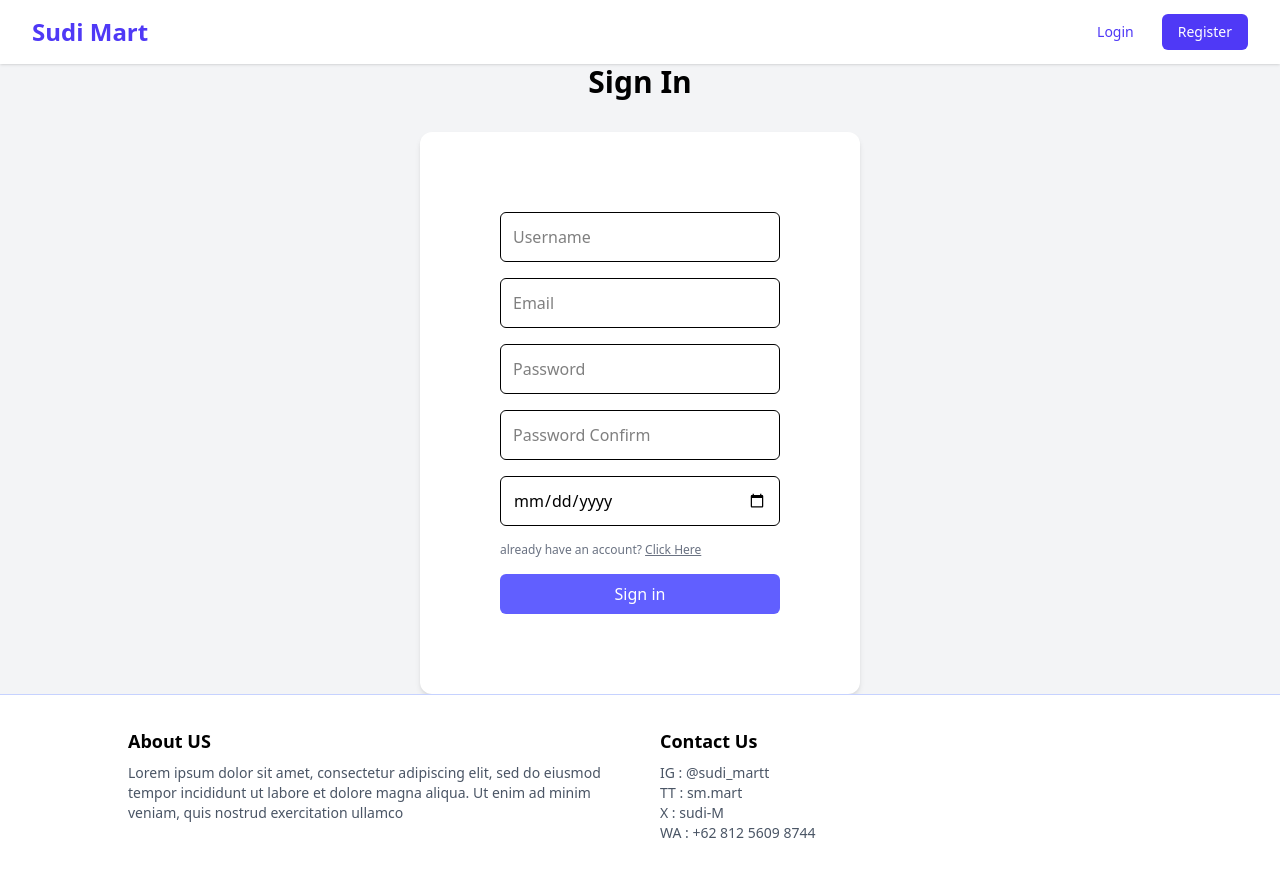
After one commit to Vido-Faresky1122/Simulasi-Eccomerce, a PHP site: page /app/views/account/register.php in a window 1280 px wide. The commit adds this page. Run offline with PHP 8.4, Linux system fonts and the light colour scheme.

Commit message:
feat: implement-register-page

```diff
--- a/app/controllers/PageController.php
+++ b/app/controllers/PageController.php
@@ -14,9 +14,9 @@ class PageController
         require_once '../app/views/account/login.php';
     }
 
-    public function show(string $id)
+    public function register()
     {
-        require_once '../app/views/students/show.php';
+        require_once '../app/views/account/register.php';
     }
 }
 
--- /dev/null
+++ b/app/views/account/register.php
@@ -0,0 +1,114 @@
+<!DOCTYPE html>
+<html lang="en">
+<head>
+    <meta charset="UTF-8">
+    <meta name="viewport" content="width=device-width, initial-scale=1.0">
+    <title>Login Page</title>
+    <link href="/css/output.css" rel="stylesheet">
+</head>
+<body class="bg-gray-100 min-h-screen flex flex-col">
+
+  <!-- Header -->
+  <header class="bg-white shadow-sm">
+    <div class="max-w-7xl mx-auto px-4 sm:px-6 lg:px-8">
+      <div class="flex justify-between items-center h-16">
+        <!-- Logo -->
+        <div class="flex-shrink-0">
+          <a href="/" class="text-2xl font-bold text-indigo-600">Sudi Mart</a>
+        </div>
+
+
+        <!-- Auth Buttons -->
+        <div class="flex items-center space-x-4">
+          <a href="/login" class="text-indigo-600 hover:text-indigo-800 px-3 py-2 rounded-md text-sm font-medium">Login</a>
+          <a href="/register" class="bg-indigo-600 hover:bg-indigo-700 text-white px-4 py-2 rounded-md text-sm font-medium">Register</a>
+        </div>
+      </div>
+    </div>
+  </header>
+
+  <main class="flex-grow flex flex-col items-center justify-center">
+
+    <h1 class="text-3xl font-semibold mb-8">Sign In</h1>
+
+    <!-- Card -->
+    <div class="bg-white shadow-md rounded-xl p-20 w-110">
+
+      <form class="space-y-4">
+        <input
+          type="text"
+          placeholder="Username"
+          class="w-full border rounded-md px-3 py-3 focus:outline-none focus:ring-2 focus:ring-indigo-400"
+        >
+        <input
+          type="text"
+          placeholder="Email"
+          class="w-full border rounded-md px-3 py-3 focus:outline-none focus:ring-2 focus:ring-indigo-400"
+        >
+
+        <input
+          type="password"
+          placeholder="Password"
+          class="w-full border rounded-md px-3 py-3 focus:outline-none focus:ring-2 focus:ring-indigo-400"
+        >
+
+        <input
+          type="password"
+          placeholder="Password Confirm"
+          class="w-full border rounded-md px-3 py-3 focus:outline-none focus:ring-2 focus:ring-indigo-400"
+        >
+
+        <input
+          type="date"
+          placeholder="YYYY/MM/DD"
+          class="w-full border rounded-md px-3 py-3 focus:outline-none focus:ring-2 focus:ring-indigo-400"
+        >
+
+
+        <p class="text-xs text-gray-500">
+          already have an account?
+          <a href="#" class="underline">Click Here</a>
+        </p>
+
+        <button
+          type="submit"
+          class="w-full bg-indigo-500 hover:bg-indigo-600 text-white py-2 rounded-md">
+          Sign in
+        </button>
+      </form>
+
+    </div>
+
+  </main>
+
+  <!-- Footer -->
+  <footer class="border-t border-indigo-200 bg-white py-8 px-10">
+    <div class="grid md:grid-cols-2 gap-10 max-w-5xl mx-auto">
+
+      <!-- About -->
+      <div>
+        <h2 class="text-lg font-semibold mb-2">About US</h2>
+        <p class="text-gray-600 text-sm">
+          Lorem ipsum dolor sit amet, consectetur adipiscing elit,
+          sed do eiusmod tempor incididunt ut labore et dolore
+          magna aliqua. Ut enim ad minim veniam, quis nostrud
+          exercitation ullamco
+        </p>
+      </div>
+
+      <!-- Contact -->
+      <div>
+        <h2 class="text-lg font-semibold mb-2">Contact Us</h2>
+        <p class="text-gray-600 text-sm">
+          IG : @sudi_martt <br>
+          TT : sm.mart <br>
+          X : sudi-M <br>
+          WA : +62 812 5609 8744
+        </p>
+      </div>
+
+    </div>
+  </footer>
+
+</body>
+</html>
--- a/public/css/output.css
+++ b/public/css/output.css
@@ -362,14 +310,14 @@
   .px-4 {
     padding-inline: calc(var(--spacing) * 4);
   }
-  .px-8 {
-    padding-inline: calc(var(--spacing) * 8);
-  }
   .px-10 {
     padding-inline: calc(var(--spacing) * 10);
   }
   .py-2 {
     padding-block: calc(var(--spacing) * 2);
+  }
+  .py-3 {
+    padding-block: calc(var(--spacing) * 3);
   }
   .py-4 {
     padding-block: calc(var(--spacing) * 4);
--- a/public/index.php
+++ b/public/index.php
@@ -4,7 +4,7 @@
 
     $router = new Router();
     $router->add('GET', '/login', 'PageController', 'login');
-    $router->add('GET', '/register', 'PageController', 'create');
-    $router->add('GET', '/students/{id}', 'PageController', 'show');
+    $router->add('GET', '/register', 'PageController', 'register');
+    $router->add('GET', '/home', 'PageController', 'index');
     $router->run();
 ?>
```
Also changed, not shown: other parts of public/css/output.css (+1 -75 lines).
